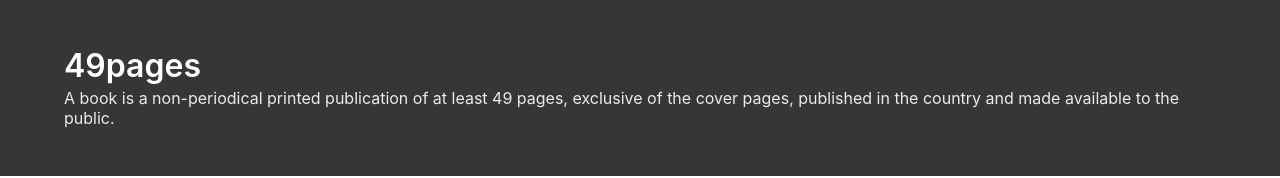
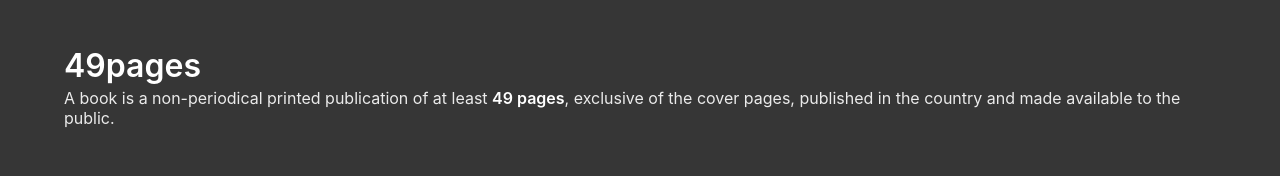
Before and after one commit to cnn874/49pages, a plain HTML site: page index.html in a window 1280 px wide. Shown: the top 178 px of the page. Drawn offline with nearby package versions, Linux system fonts and the light colour scheme.

Commit message:
strong_tag to '49pages'

```diff
--- a/index.html
+++ b/index.html
@@ -14,7 +14,7 @@
           49pages
         </h1>
         <h2 class="subtitle is-6">
-          A book is a non-periodical printed publication of at least 49 pages,
+          A book is a non-periodical printed publication of at least <strong>49 pages</strong>,
           exclusive of the cover pages, published in the country and made available to the public.
         </h2>
       </div>
```
